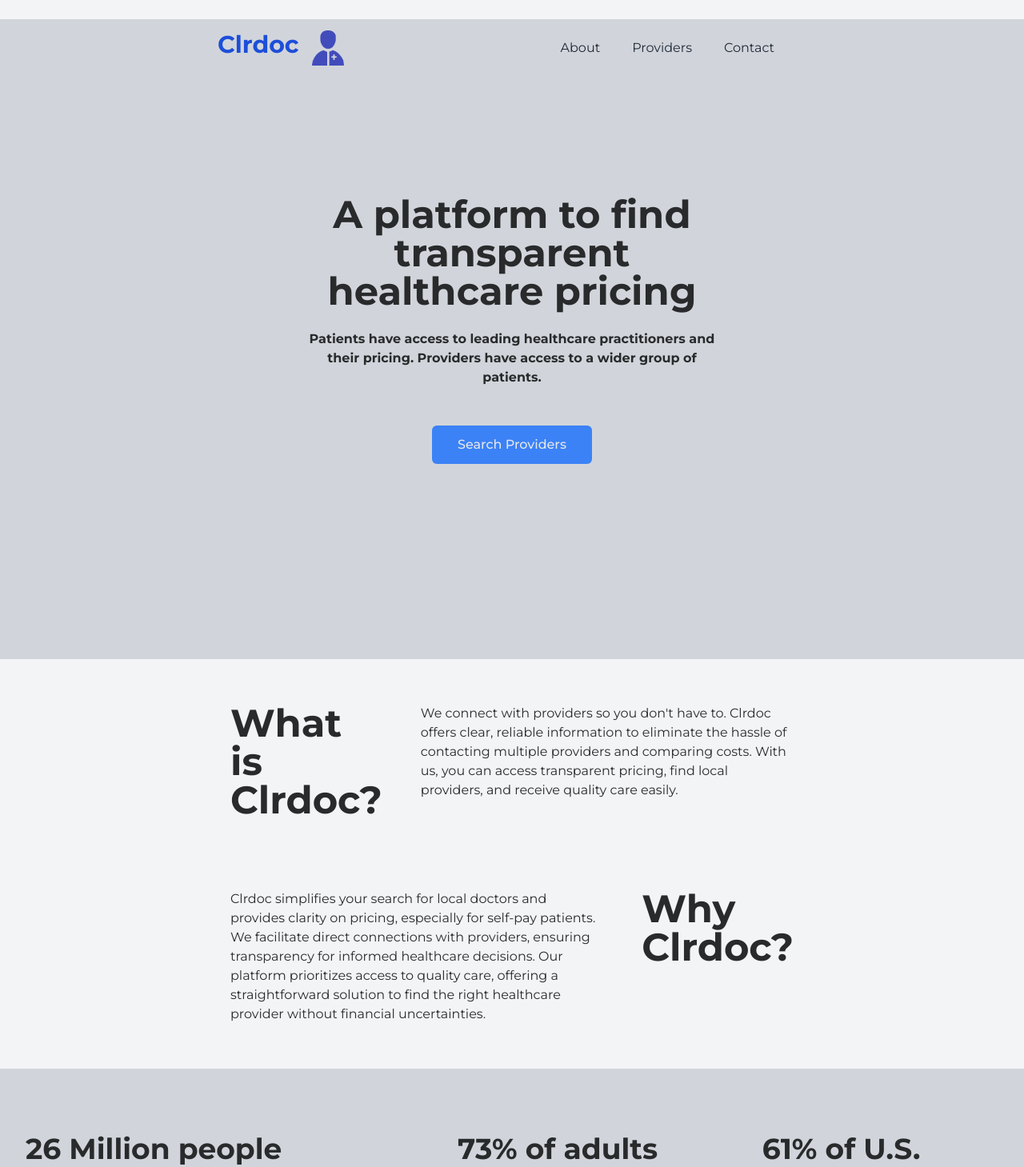
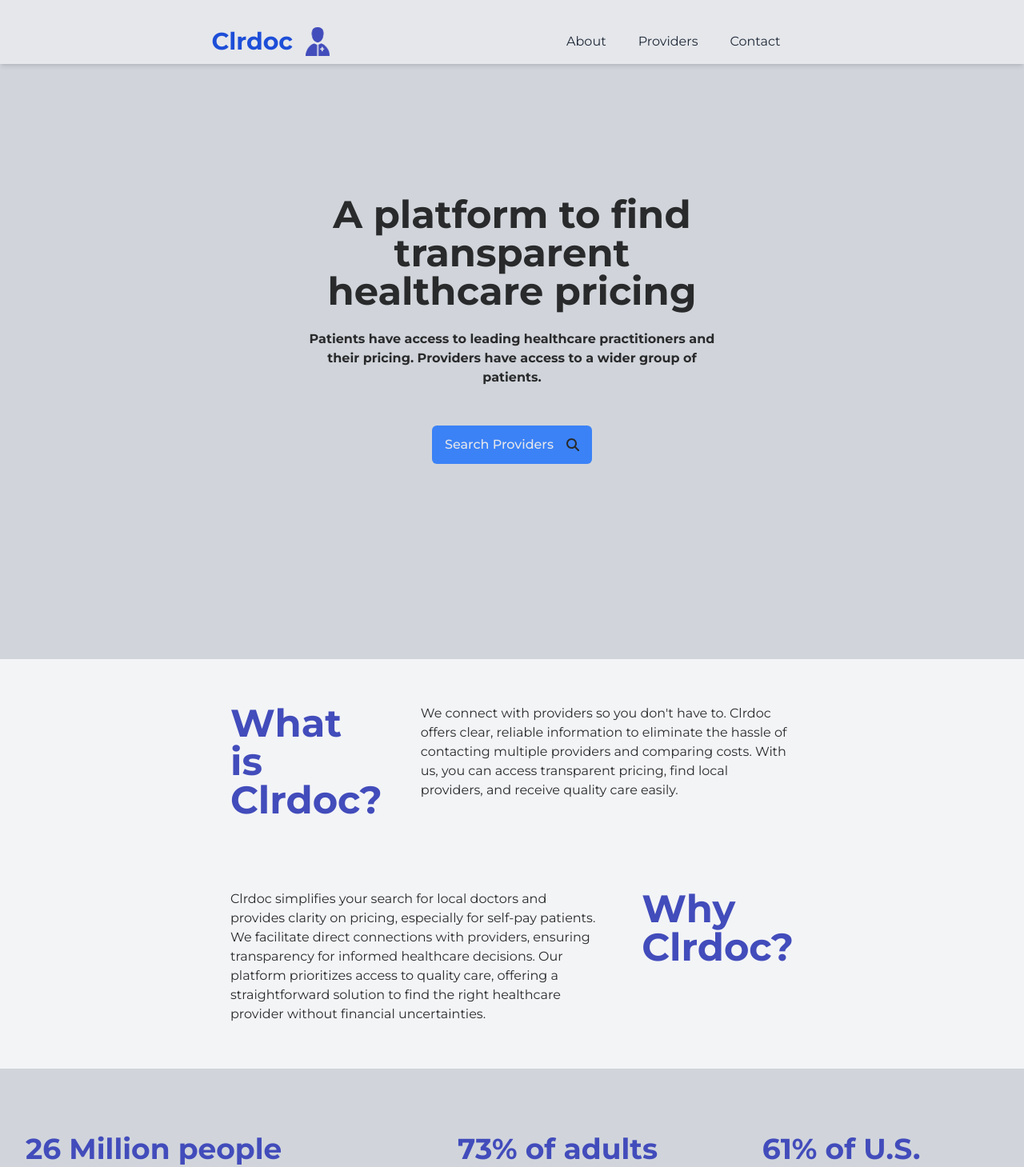
Before and after one commit to HunterKnott/clrdoc, a Next.js app: page / in a window 1280 px wide. Shown: the top 1459 px of the page at 80% size. Built offline with nearby package versions, Linux system fonts and the light colour scheme; no server answers.

Commit message:
Better header

```diff
--- a/app/NavBar.jsx
+++ b/app/NavBar.jsx
@@ -39,11 +39,12 @@ export default function Navbar({ options }) {
     }, [])
 
     return (
-        <div className="flex justify-between items-center h-24 w-[60%] max-w-[1240px] px-4 pt-6 z-30 text-gray-700">
+        // <header className="flex justify-between items-center h-24 w-full px-4 pt-6 z-30 bg-gray-200">
+        <header className="flex flex-row md:gap-64 justify-center items-center h-20 w-full px-4 pt-6 z-30 bg-gray-200 fixed shadow-md">
             {!menuOpen ?
                 <div className='flex flex-row gap-4'>
                     <h1 className="w-full text-3xl font-bold text-blue-700">Clrdoc</h1>
-                    <img src="Images/ClrDocIcon.png" alt="Icon" className="w-[40px]" />
+                    <img src="Images/ClrDocIcon.png" alt="Icon" className="w-[30px]" />
                 </div>
                 : <h1></h1>
             }
@@ -70,7 +71,7 @@ export default function Navbar({ options }) {
                 </li> */}
             </ul>
             <div onClick={toggleMenu} className="block md:hidden">
-                {menuOpen ? <AiOutlineClose size={20} /> : <AiOutlineMenu size={20} />}
+                {menuOpen ? <AiOutlineClose size={20} className='ml-64' /> : <AiOutlineMenu size={20} className='ml-24' />}
             </div>
             <div className={menuOpen ? "fixed left-0 top-0 w-[60%] h-full bg-white border-r border-r-gray-900 ease-in-out duration-500 z-50" : "fixed left-[-100%]"}>
                 <h1 className="w-full text-3xl font-bold text-blue-700 m-4">Clrdoc</h1>
@@ -93,6 +94,6 @@ export default function Navbar({ options }) {
                     </li>
                 </ul>
             </div>
-        </div>
+        </header>
     )
 }
--- a/app/PageLink.jsx
+++ b/app/PageLink.jsx
@@ -3,7 +3,7 @@ import Link from 'next/link';
 export default function PageLink({ path, text }) {
     return (
         <Link href={path}>
-            <button className="text-gray-800 transition-colors duration-180 hover:text-pink-500">{text}</button>
+            <button className="text-gray-800 transition-colors duration-180 hover:text-indigo-700">{text}</button>
         </Link>
     )
 }
--- a/app/page.jsx
+++ b/app/page.jsx
@@ -1,22 +1,26 @@
 import Link from 'next/link';
 import NavBar from './NavBar';
+import { FaMagnifyingGlass } from "react-icons/fa6";
 
 export default function Home() {
     return (
         <main className="flex min-h-screen flex-col gap-6 items-center bg-gray-100">
             <NavBar options={["About", "Providers", "Contact"]}/>
-            <div className="bg-gray-300 md:px-96 mt-[-96px] w-full h-screen mx-auto text-center flex flex-col gap-6 justify-center items-center">
+            <div className="bg-gray-300 lg:px-96 mt-[24px] w-full h-screen mx-auto text-center flex flex-col gap-6 justify-center items-center">
                 {/* <img src="Images/ClrDocIcon.png" alt="Icon" className="w-[200px]" /> */}
                 <h1 className="font-bold md:text-5xl sm:text-3xl text-2xl">A platform to find transparent healthcare pricing</h1>
                 <p className="font-bold">Patients have access to leading healthcare practitioners and their pricing. Providers have access to a wider group of patients.</p>
                 <div className="flex flex-row gap-8 justify-center items-center">
                     <Link href={'./providers'}>
-                        <button className="bg-blue-500 w-[200px] rounded-md font-medium text-gray-200 my-6 py-3 hover:bg-blue-600 transition duration-300">Search Providers</button>
+                        <button className="bg-blue-500 flex flex-row gap-4 justify-center w-[200px] rounded-md font-medium text-gray-200 my-6 py-3 hover:bg-blue-600 transition duration-300">
+                            Search Providers
+                            <FaMagnifyingGlass className='mt-1' />
+                        </button>
                     </Link>
                 </div>
             </div>
             <div className="flex flex-row gap-12 p-8 md:w-[60%]">
-                <h1 className="font-bold md:text-5xl sm:text-3xl text-2xl">
+                <h1 className="font-bold md:text-5xl sm:text-3xl text-2xl" style={{ color: '#424CBB' }}>
                         What is Clrdoc?
                 </h1>
                 <p>
@@ -27,21 +31,21 @@ export default function Home() {
                 <p>
                     Clrdoc simplifies your search for local doctors and provides clarity on pricing, especially for self-pay patients. We facilitate direct connections with providers, ensuring transparency for informed healthcare decisions. Our platform prioritizes access to quality care, offering a straightforward solution to find the right healthcare provider without financial uncertainties.
                 </p>
-                <h1 className="font-bold md:text-5xl sm:text-3xl text-2xl">
+                <h1 className="font-bold md:text-5xl sm:text-3xl text-2xl" style={{ color: '#424CBB' }}>
                     Why Clrdoc?
                 </h1>
             </div>
             <div className='bg-gray-300 flex flex-col md:flex-row w-full px-8 py-20 mb-20 gap-20'>
                 <div>
-                    <span className="text-4xl font-bold">26 Million people</span>
+                    <span className="text-4xl font-bold" style={{ color: '#424CBB' }}>26 Million people</span>
                     <p>in the United States were uninsured in 2022 according to a report by the Census Bureau.</p>
                 </div>
                 <div>
-                    <span className="text-4xl font-bold">73% of adults</span>
+                    <span className="text-4xl font-bold" style={{ color: '#424CBB' }}>73% of adults</span>
                     <p>say they are worried about the cost of healthcare services.</p>
                 </div>
                 <div>
-                    <span className="text-4xl font-bold">61% of U.S. adults</span>
+                    <span className="text-4xl font-bold" style={{ color: '#424CBB' }}>61% of U.S. adults</span>
                     <p>see reducing healthcare costs as a top priority as of 2022.</p>
                 </div>
             </div>
--- a/app/providers/page.jsx
+++ b/app/providers/page.jsx
@@ -56,7 +56,7 @@ export default function Page() {
     <main className="flex min-h-screen flex-col gap-6 items-center justify-center bg-gray-100">
       <Navbar options={["App", "About", "Contact"]}/>
       <div className="flex flex-col gap-2 items-center p-6 text-center">
-        <h1 className="text-4xl font-bold">ClrDoc</h1>
+        <h1 className="text-4xl font-bold">Clrdoc</h1>
         <p>Connecting cash pay patients with quality providers</p>
         <input
           className="input input-bordered w-full max-w-xs mb-6"
```
